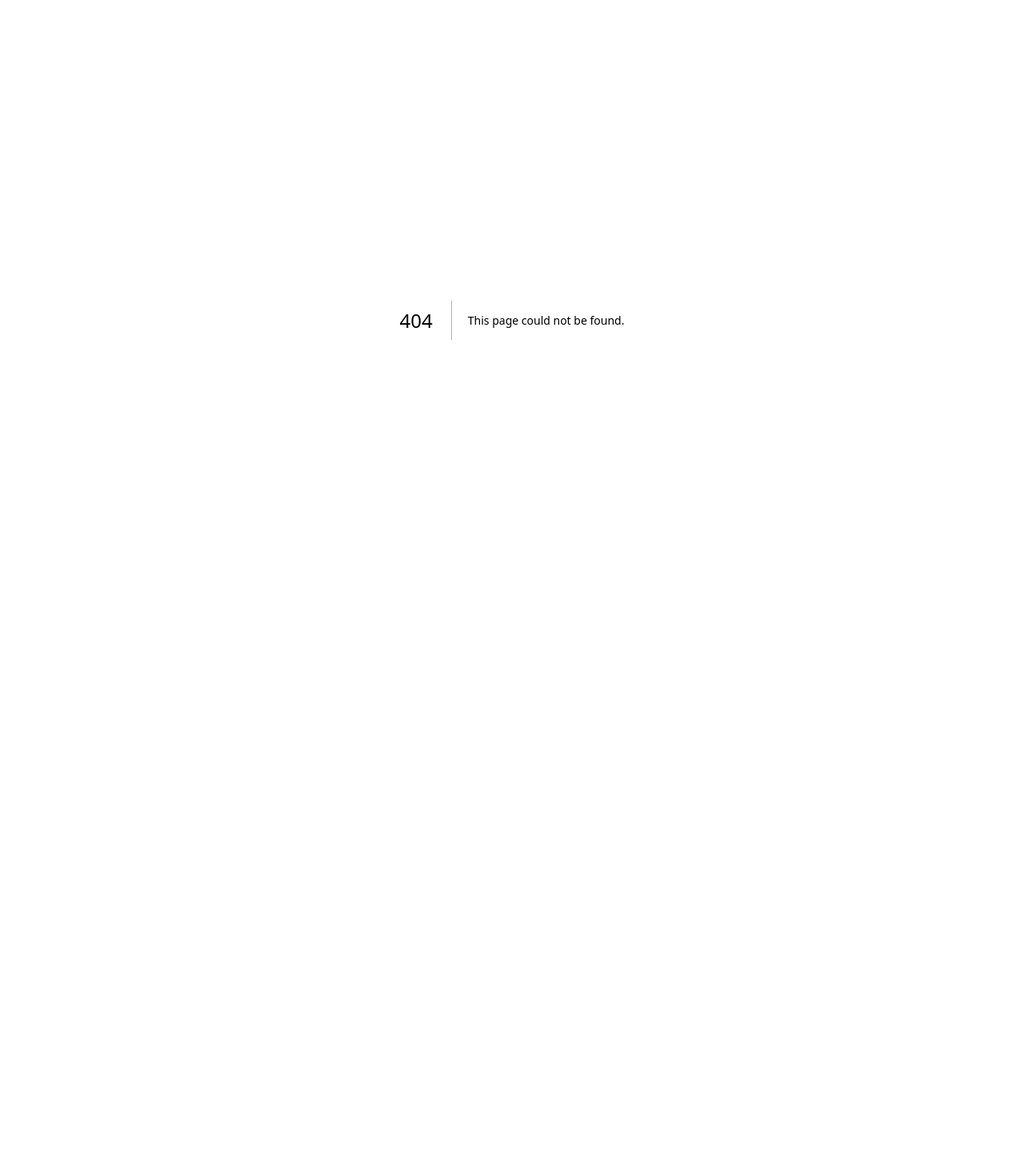
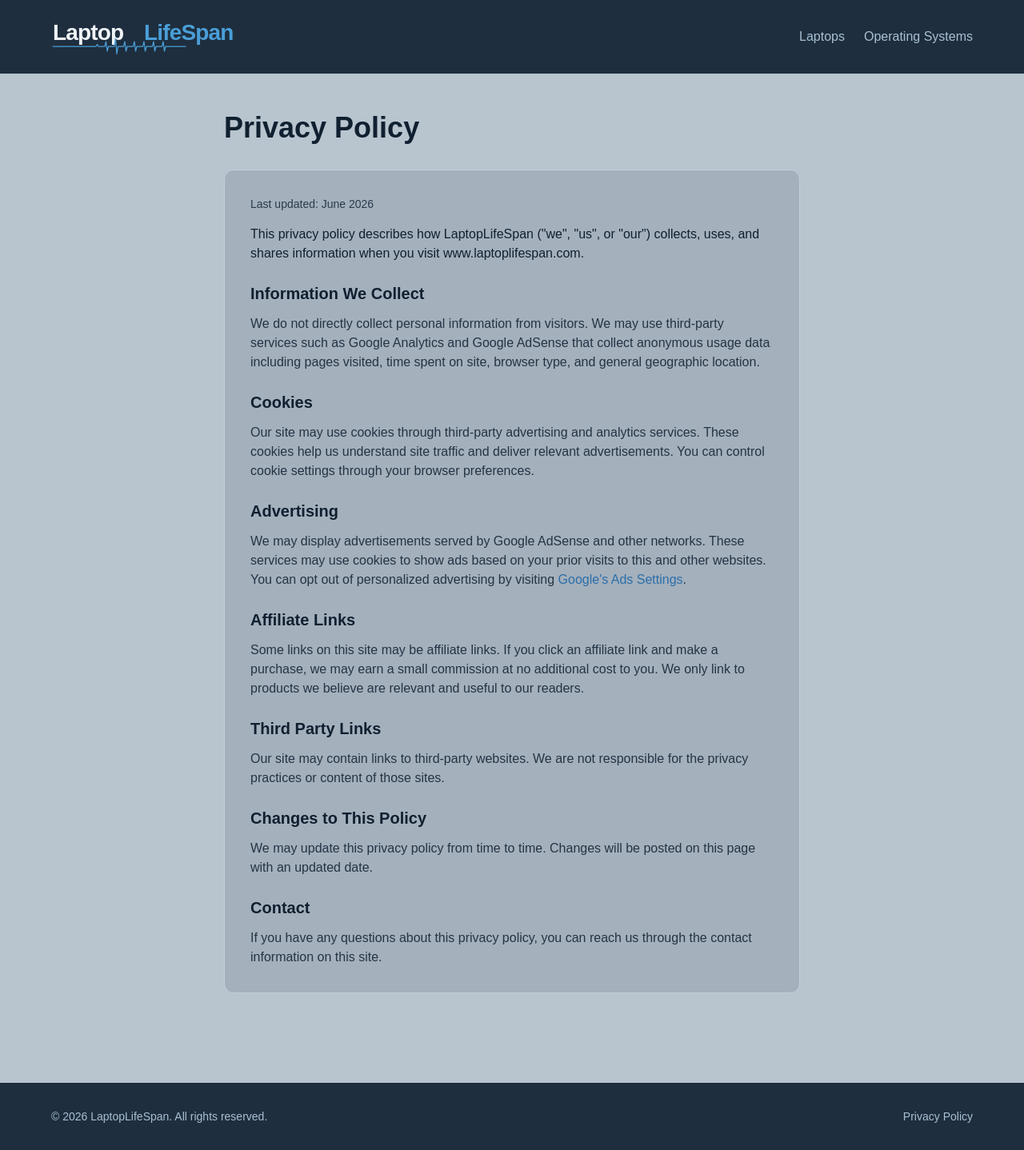
Before and after one commit to laptoplifespan/laptopdb, a Next.js app: page /privacy in a window 1280 px wide. Before the commit this address had no page. Shown: the whole page at 80% size. Before the commit the page ends 800 px from the top, so only its background shows below. Built offline with nearby package versions, Linux system fonts and the light colour scheme.

Commit message:
add privacy policy page

```diff
--- /dev/null
+++ b/app/privacy/page.js
@@ -0,0 +1,80 @@
+import Link from 'next/link'
+import Image from 'next/image'
+
+export const metadata = {
+  title: 'Privacy Policy — LaptopLifeSpan',
+  description: 'Privacy policy for LaptopLifeSpan.com',
+}
+
+export default function PrivacyPage() {
+  return (
+    <main style={{backgroundColor: '#B8C4CE'}} className="min-h-screen">
+      <header style={{backgroundColor: '#1E2E3E'}} className="px-6 py-4">
+        <div className="max-w-6xl mx-auto flex items-center justify-between">
+          <Link href="/">
+            <Image src="/laptoplifespan-logo.svg" alt="LaptopLifeSpan" width={340} height={60} priority />
+          </Link>
+          <nav className="flex gap-6" style={{color: '#A8C0D4'}}>
+            <Link href="/laptops" className="hover:text-white transition">Laptops</Link>
+            <Link href="/os" className="hover:text-white transition">Operating Systems</Link>
+          </nav>
+        </div>
+      </header>
+
+      <div className="max-w-3xl mx-auto px-6 py-12">
+        <h1 style={{color: '#102030'}} className="text-4xl font-bold mb-8">Privacy Policy</h1>
+
+        <div style={{backgroundColor: '#A4B0BC', border: '1px solid #C4CED8'}} className="rounded-xl p-8 space-y-6">
+
+          <div>
+            <p style={{color: '#2A3A4A'}} className="text-sm mb-4">Last updated: June 2026</p>
+            <p style={{color: '#102030'}}>This privacy policy describes how LaptopLifeSpan ("we", "us", or "our") collects, uses, and shares information when you visit www.laptoplifespan.com.</p>
+          </div>
+
+          <div>
+            <h2 style={{color: '#102030'}} className="text-xl font-semibold mb-3">Information We Collect</h2>
+            <p style={{color: '#243444'}}>We do not directly collect personal information from visitors. We may use third-party services such as Google Analytics and Google AdSense that collect anonymous usage data including pages visited, time spent on site, browser type, and general geographic location.</p>
+          </div>
+
+          <div>
+            <h2 style={{color: '#102030'}} className="text-xl font-semibold mb-3">Cookies</h2>
+            <p style={{color: '#243444'}}>Our site may use cookies through third-party advertising and analytics services. These cookies help us understand site traffic and deliver relevant advertisements. You can control cookie settings through your browser preferences.</p>
+          </div>
+
+          <div>
+            <h2 style={{color: '#102030'}} className="text-xl font-semibold mb-3">Advertising</h2>
+            <p style={{color: '#243444'}}>We may display advertisements served by Google AdSense and other networks. These services may use cookies to show ads based on your prior visits to this and other websites. You can opt out of personalized advertising by visiting <a href="https://www.google.com/settings/ads" style={{color: '#2A6EA8'}}>Google's Ads Settings</a>.</p>
+          </div>
+
+          <div>
+            <h2 style={{color: '#102030'}} className="text-xl font-semibold mb-3">Affiliate Links</h2>
+            <p style={{color: '#243444'}}>Some links on this site may be affiliate links. If you click an affiliate link and make a purchase, we may earn a small commission at no additional cost to you. We only link to products we believe are relevant and useful to our readers.</p>
+          </div>
+
+          <div>
+            <h2 style={{color: '#102030'}} className="text-xl font-semibold mb-3">Third Party Links</h2>
+            <p style={{color: '#243444'}}>Our site may contain links to third-party websites. We are not responsible for the privacy practices or content of those sites.</p>
+          </div>
+
+          <div>
+            <h2 style={{color: '#102030'}} className="text-xl font-semibold mb-3">Changes to This Policy</h2>
+            <p style={{color: '#243444'}}>We may update this privacy policy from time to time. Changes will be posted on this page with an updated date.</p>
+          </div>
+
+          <div>
+            <h2 style={{color: '#102030'}} className="text-xl font-semibold mb-3">Contact</h2>
+            <p style={{color: '#243444'}}>If you have any questions about this privacy policy, you can reach us through the contact information on this site.</p>
+          </div>
+
+        </div>
+      </div>
+
+      <footer style={{backgroundColor: '#1E2E3E', color: '#A8C0D4'}} className="mt-16 px-6 py-8">
+        <div className="max-w-6xl mx-auto flex flex-col md:flex-row items-center justify-between gap-4">
+          <p className="text-sm">© 2026 LaptopLifeSpan. All rights reserved.</p>
+          <Link href="/privacy" style={{color: '#A8C0D4'}} className="text-sm hover:text-white transition">Privacy Policy</Link>
+        </div>
+      </footer>
+    </main>
+  )
+}
```
